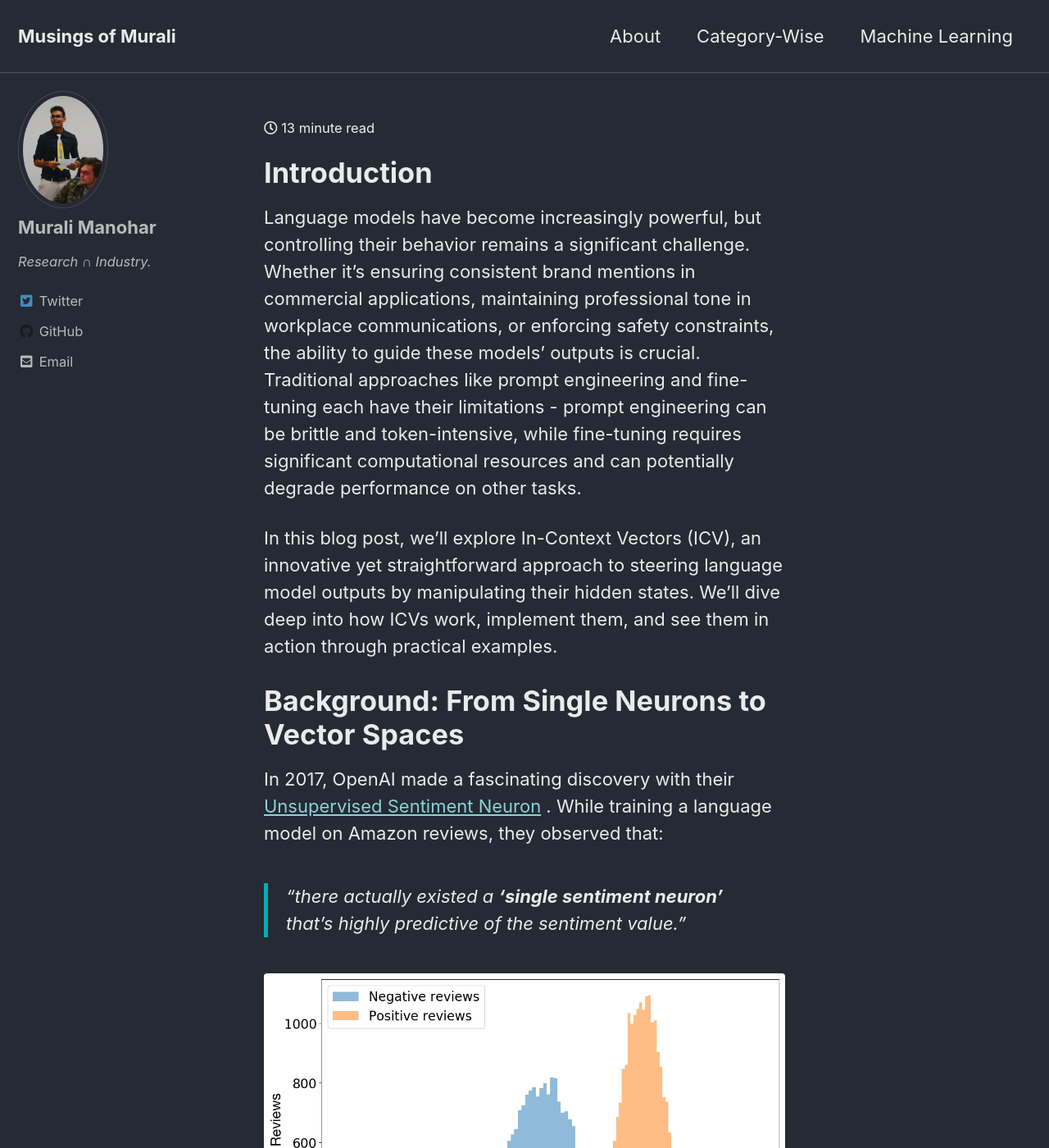
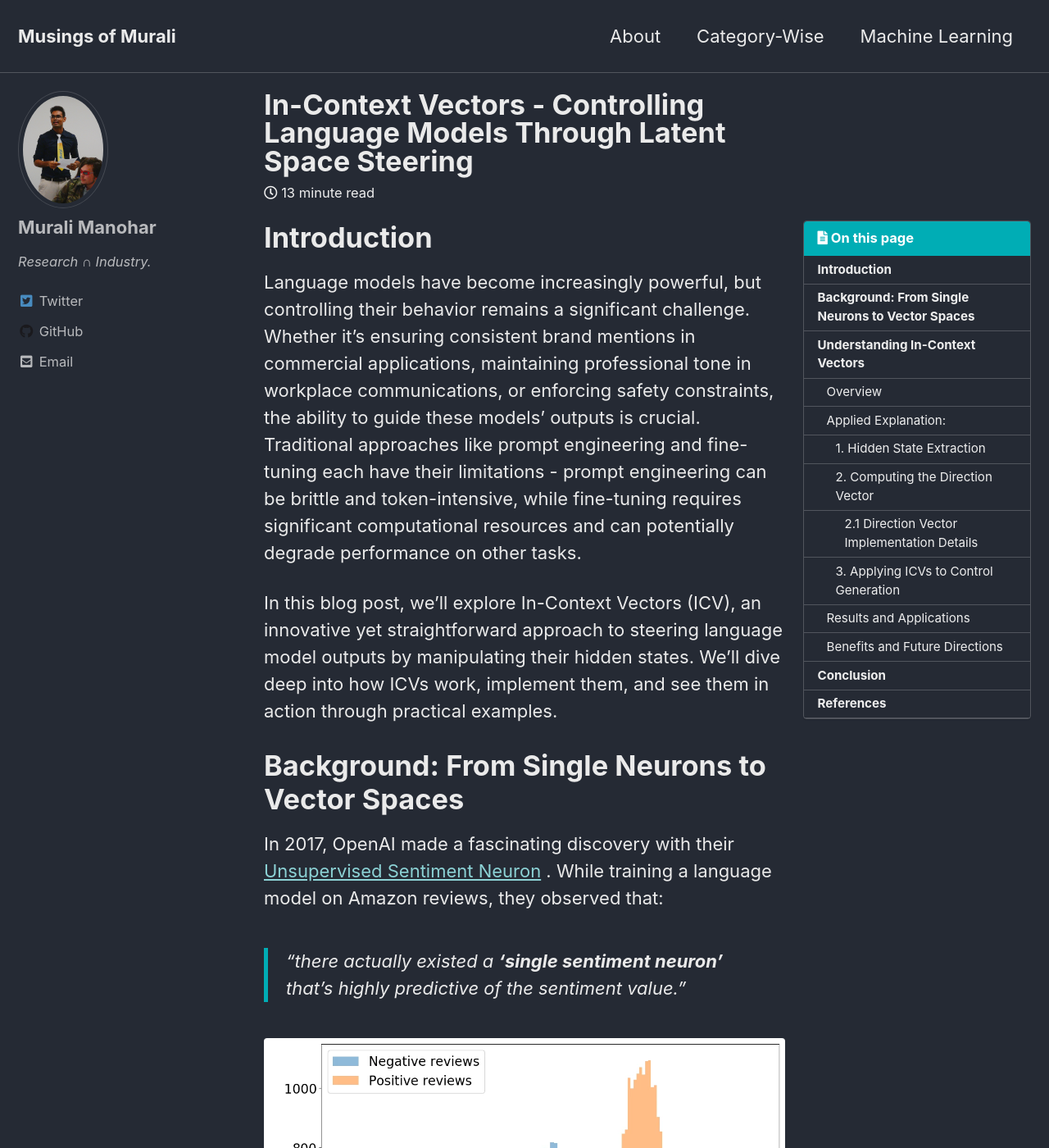
Before and after one commit to gitlost-murali/blogs, a Jekyll site: the page built from _posts/2025-01-03-in-context-vectors.md, in a window 1280 px wide and 1400 px high. Shown: the whole window at 82% size. Built offline with Jekyll 4.4.1, drawn with Linux system fonts in a browser that asks for light colours; cached includes are drawn as plain includes; formulas are drawn with MathJax 3; comment, search, counter and statistics services are not loaded; some of the changed text lies outside the part shown.

Commit message:
remove special chars in icv blog title

```diff
--- a/_posts/2025-01-03-in-context-vectors.md
+++ b/_posts/2025-01-03-in-context-vectors.md
@@ -1,5 +1,5 @@
 ---
-title: In-Context Vectors: Controlling Language Models Through Latent Space Steering
+title: In-Context Vectors - Controlling Language Models Through Latent Space Steering
 excerpt: In-Context Vectors represent a promising approach to controlling language model behavior through direct manipulation of hidden states. Talk about making In Context Learning More Effective and Controllable Through Latent Space Steering.
 tags: [Machine Learning, Language Models, In-Context Vectors, ICV, hidden states, transformers]
 date: 2025-01-03 05:28:10 +0530
```
